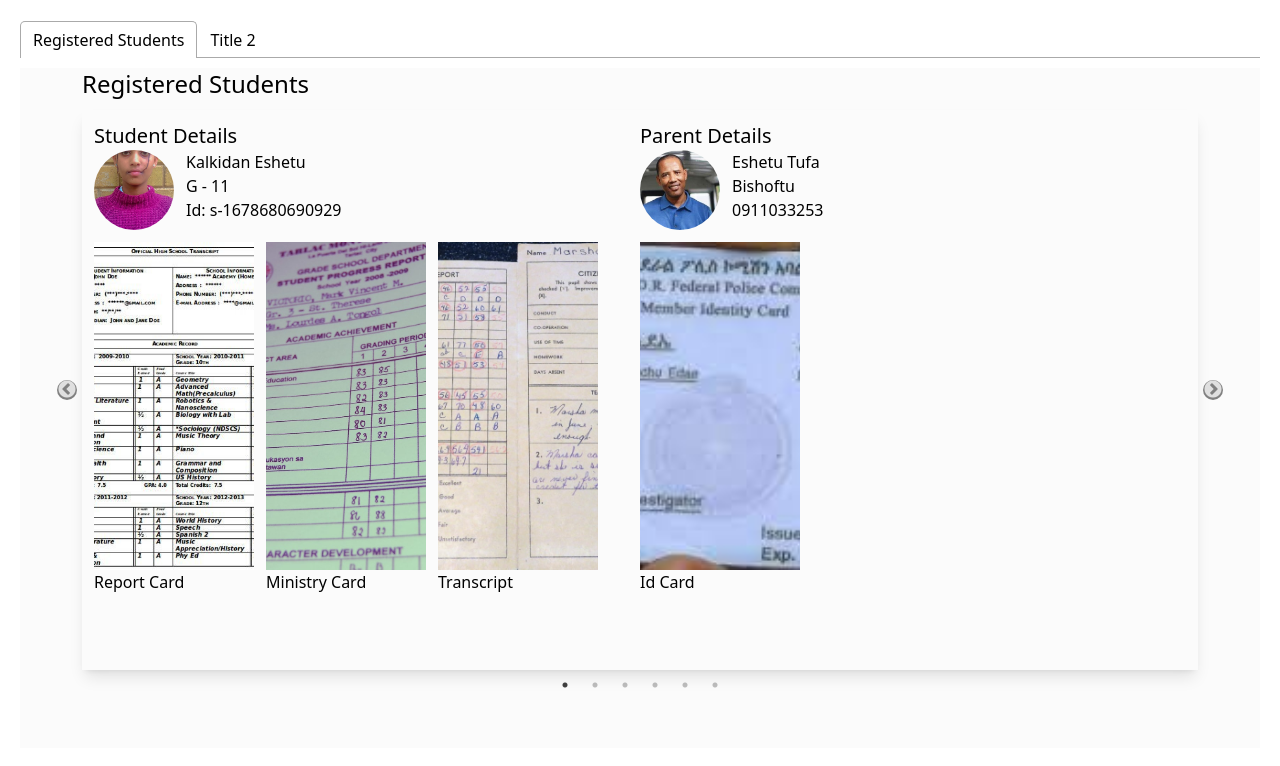
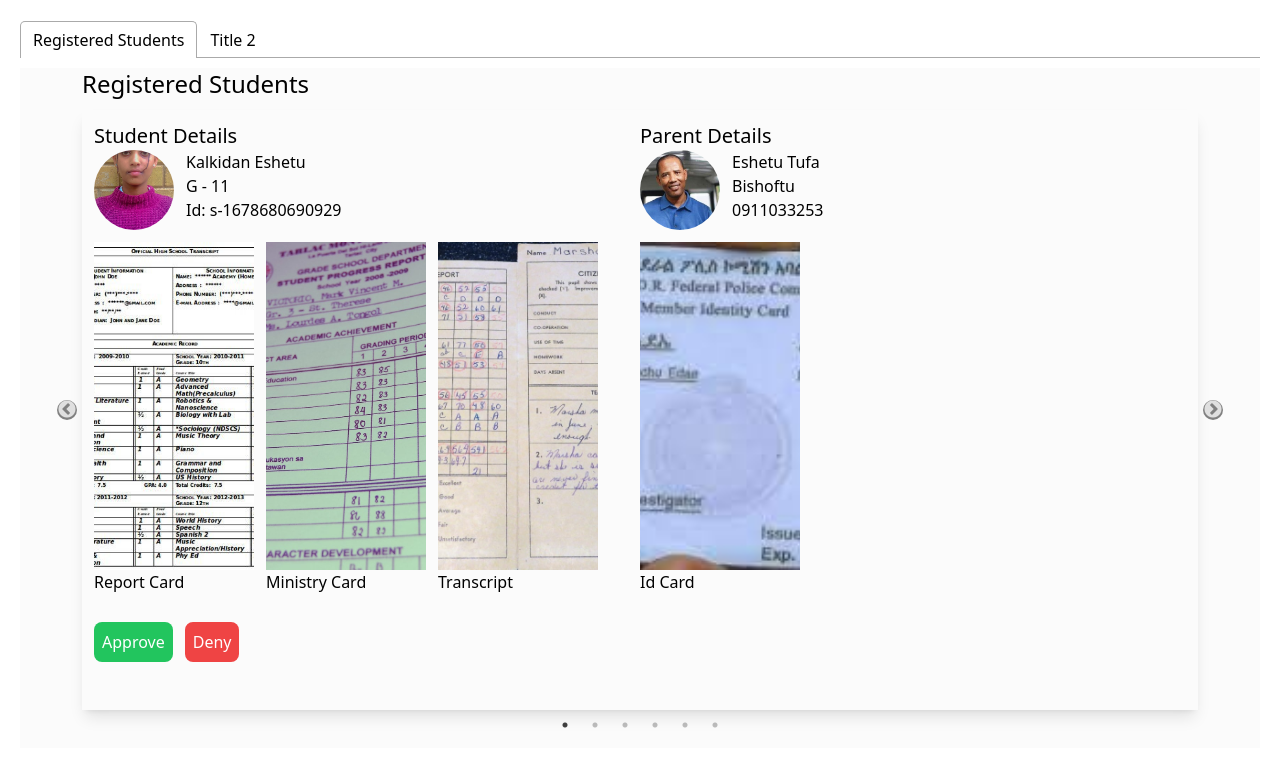
Before and after one commit to ye-we/ORB-web, a React (Vite) app: page / in a window 1280 px wide. Both pictures are taken after a click on the tab "Registered Students". Shown: the top 766 px of the page. Built offline with nearby package versions, Linux system fonts and the light colour scheme.

Commit message:
added buttons

```diff
--- a/src/components/SlideShower.jsx
+++ b/src/components/SlideShower.jsx
@@ -9,13 +9,14 @@ const SlideShower = () => {
     slidesToShow: 1,
     slidesToScroll: 1,
   };
+
   return (
     <div className="w-[90%] h-[80%] m-auto">
       <h2 className="my-[10px] text-2xl"> Registered Students</h2>
       <Slider {...settings} className="shadow-lg">
-        <div className="h-[70vh] p-3">
+        <div className="h-[75vh] p-3">
           <div className="flex flex-row ">
-            <div className="flex-1 h-[70vh]">
+            <div className="flex-1 h-[60vh]">
               <h1 className="text-xl">Student Details</h1>
               <div className="flex flex-col h-[70vh]">
                 <div className="flex">
@@ -57,7 +58,7 @@ const SlideShower = () => {
                 </div>
               </div>
             </div>
-            <div className="flex-1 h-[70vh]">
+            <div className="flex-1 h-[60vh]">
               <h1 className="text-xl">Parent Details</h1>
               <div className="flex flex-col h-[70vh]">
                 <div className="flex">
@@ -84,6 +85,14 @@ const SlideShower = () => {
               </div>
             </div>
           </div>
+          <div className="flex mt-5">
+            <button className="p-2 mr-3 bg-green-500 text-white rounded-lg">
+              Approve
+            </button>
+            <button className="p-2 mr-3 bg-red-500 text-white rounded-lg">
+              Deny
+            </button>
+          </div>
         </div>
         <div>
           <h3>2</h3>
```
